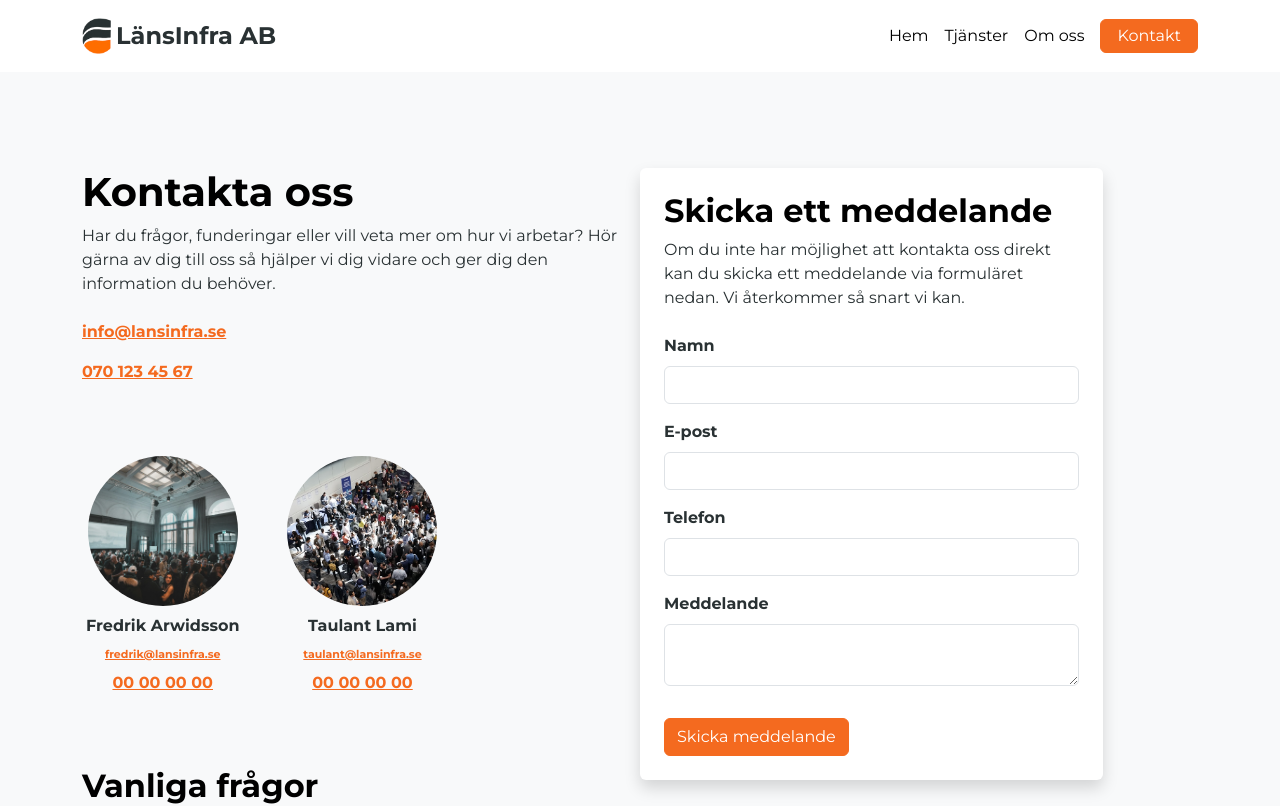
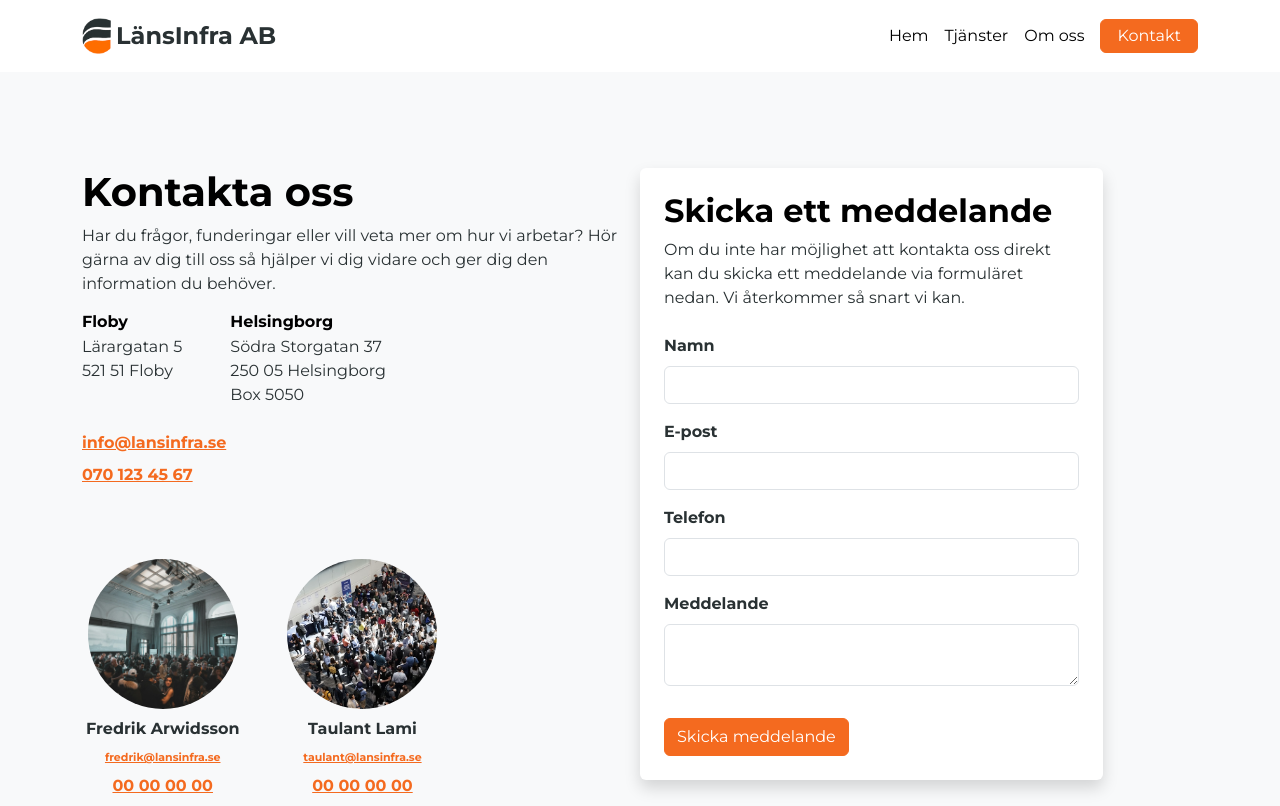
Before and after one commit to bollare/lansinfra, a Next.js app: page /kontakt in a window 1280 px wide. Shown: the top 806 px of the page. Built offline with nearby package versions, Linux system fonts and the light colour scheme.

Commit message:
kontor-platser på kontakt, och små fix

```diff
--- a/src/app/kontakt/page.tsx
+++ b/src/app/kontakt/page.tsx
@@ -17,7 +17,21 @@ export default function AboutPage() {
                 information du behöver.
               </p>
 
-              <div className="mt-4 mb-4 pb-4 d-flex flex-column align-items-start gap-3">
+              <div className='d-flex flex-wrap gap-4 gap-sm-5'>
+                  <div className='d-flex flex-column'>
+                    <h2 className='fs-6 mb-1 fw-bold'>Floby</h2>
+                    <span>Lärargatan 5</span>
+                    <span>521 51 Floby</span>
+                  </div>
+                  <div className='d-flex flex-column'>
+                    <h2 className='fs-6 mb-1 fw-bold'>Helsingborg</h2>
+                    <span>Södra Storgatan 37</span>
+                    <span>250 05 Helsingborg</span>
+                    <span>Box 5050</span>
+                  </div>
+                </div>
+
+              <div className="mt-4 mb-4 pb-4 d-flex flex-column align-items-start gap-2">
                 <a className="d-block link-lansinfra-orange" href="mailto:info@example.com">
                   info@lansinfra.se
                 </a>
```
Also changed, not shown: src/app/om-oss/page.tsx (+3 -4 lines).
